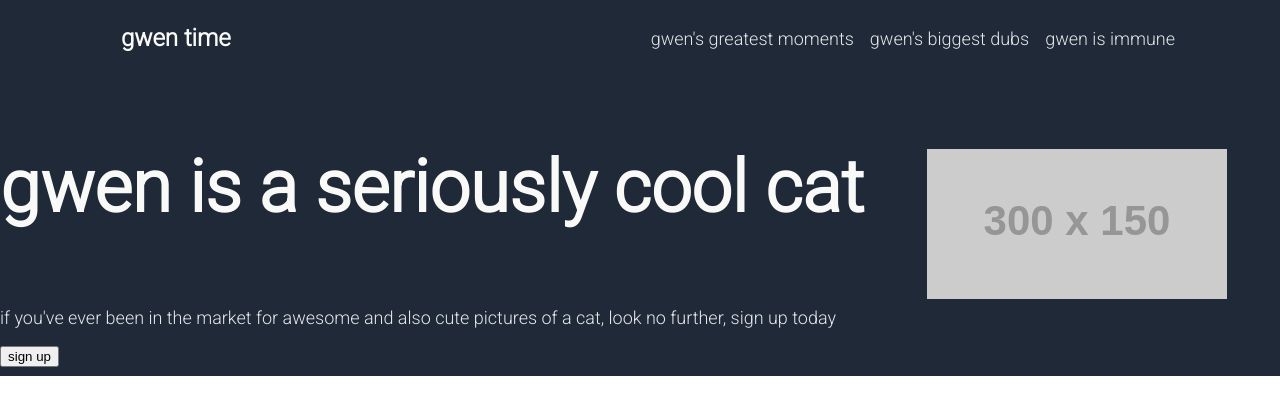
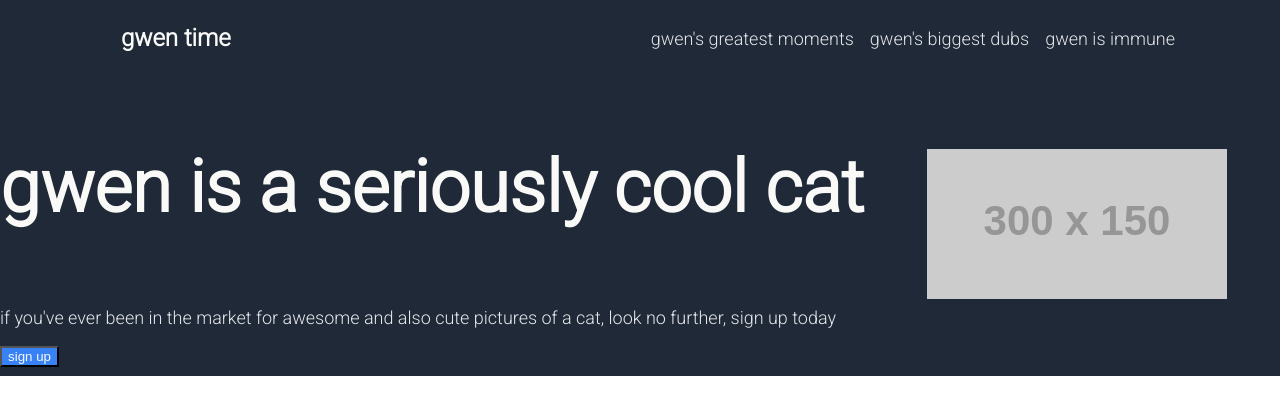
Before and after one commit to spalmer7/landing-page, a plain HTML site: page index.html in a window 1280 px wide. Drawn offline with Linux system fonts and the light colour scheme; placeholder pictures from the web are drawn by us.

Commit message:
Format button colors

```diff
--- a/style.css
+++ b/style.css
@@ -60,8 +60,9 @@ ul {
     font-size: 18px;
 }
 
-.hero-button {
+button {
     color: #F9FAF8;
+    background-color: #3882F6;
 }
 
 .hero-image {
```
